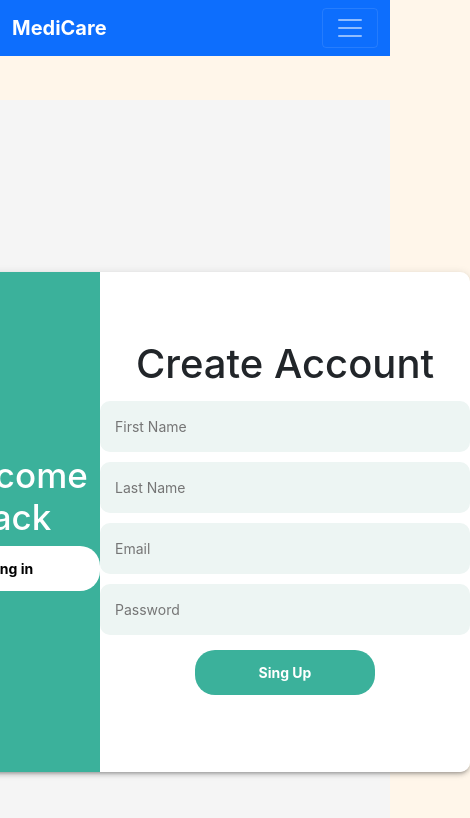
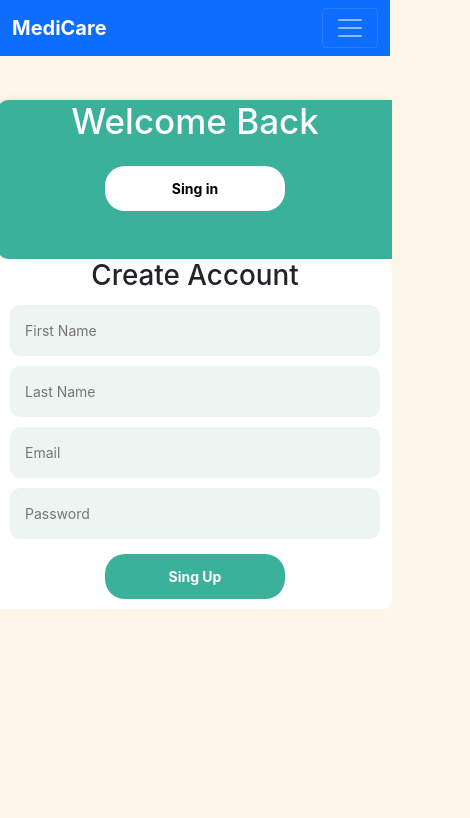
Before and after one commit to Rockrayhan/MediCare-Client, a React (Create React App) app: page /signup2 in a window 390 px wide. Shown: the top 818 px of the page, 470 px wide, since content can reach past the window. Built offline with nearby package versions, Linux system fonts and the light colour scheme; no server answers.

Commit message:
signin responsive

```diff
--- a/src/Components/Header/Header.js
+++ b/src/Components/Header/Header.js
@@ -1,5 +1,5 @@
 import React from 'react';
-import { Container, Nav, Navbar, NavbarBrand } from 'react-bootstrap';
+import { Container, Nav, Navbar, NavbarBrand, NavDropdown } from 'react-bootstrap';
 import { NavLink } from 'react-router-dom';
 import useAuth from '../../Hooks/useAuth';
 import './Header.css'
@@ -13,12 +13,12 @@ const Header = () => {
   }
 
   return (
-    <div style={{marginBottom:'100px'}}>
+    <div style={{ marginBottom: '100px' }}>
 
 
 
 
-      <Navbar  fixed='top' bg="primary" variant="dark" expand="lg">
+      <Navbar fixed='top' bg="primary" variant="dark" expand="lg">
         <Container>
           <NavbarBrand className='fw-bold' href='/'>MediCare</NavbarBrand>
           <Navbar.Toggle aria-controls="basic-navbar-nav" />
@@ -34,7 +34,20 @@ const Header = () => {
 
 
             <Nav>
-               <span className='user-name'>{user.displayName} </span>
+
+            <NavDropdown title="Login/Logout " id="basic-nav-dropdown">
+
+          <NavDropdown.Item href="#action/3.1">
+          <NavLink className="nav-link" aria-current="page" to="/signup2"><button className="btn-success">Sign Up</button></NavLink>
+          </NavDropdown.Item>
+          <NavDropdown.Item href="#action/3.2">
+          <NavLink className="nav-link" aria-current="page" to=""><button onClick={handleLogOut} className="btn-success">Log out</button></NavLink>
+          </NavDropdown.Item>
+
+        </NavDropdown>
+
+
+              {/* <span className='user-name'>{user.displayName} </span>
 
 
               {
@@ -44,7 +57,7 @@ const Header = () => {
                   :
 
                   <NavLink className="nav-link active" aria-current="page" to="/signup2"><button className="btn btn-success">Sign Up</button></NavLink>
-              }
+              } */}
             </Nav>
           </Navbar.Collapse>
         </Container>
--- a/src/Components/Signin/NodeAuth/Signup2.jsx
+++ b/src/Components/Signin/NodeAuth/Signup2.jsx
@@ -4,6 +4,7 @@ import { useState } from "react";
 import axios from "axios";
 import { Link } from "react-router-dom";
 import { useHistory } from 'react-router-dom';
+import './signup2.css'
 const Signup2 = () => {
 
     const [data, setData] = useState({
@@ -43,18 +44,18 @@ const Signup2 = () => {
 
 
     return (
-        <div className={styles.signup_container}>
-            <div className={styles.signup_form_container}>
-                <div className={styles.left}>
-                    <h1>Welcome Back</h1>
+        <div className='container justify-content-center d-flex'>
+            <div className='signup_form_container row'>
+                <div className='left col-lg-4'>
+                    <h1 className='mb-4'>Welcome Back</h1>
                     <Link to="/login2">
-                        <button type="button" className={styles.white_btn}>
+                        <button type="button" className="white_btn mb-5">
                             Sing in
                         </button>
                     </Link>
                 </div>
-                <div className={styles.right}>
-                    <form className={styles.form_container} onSubmit={handleSubmit}>
+                <div className='right col-lg-8'>
+                    <form className='' onSubmit={handleSubmit}>
                         <h1>Create Account</h1>
                         <input
                             type="text"
@@ -63,7 +64,7 @@ const Signup2 = () => {
                             onChange={handleChange}
                             value={data.firstName}
                             required
-                            className={styles.input}
+                            className='input'
                         />
                         <input
                             type="text"
@@ -72,7 +73,7 @@ const Signup2 = () => {
                             onChange={handleChange}
                             value={data.lastName}
                             required
-                            className={styles.input}
+                            className='input'
                         />
                         <input
                             type="email"
@@ -81,7 +82,7 @@ const Signup2 = () => {
                             onChange={handleChange}
                             value={data.email}
                             required
-                            className={styles.input}
+                            className='input'
                         />
                         <input
                             type="password"
@@ -90,10 +91,12 @@ const Signup2 = () => {
                             onChange={handleChange}
                             value={data.password}
                             required
-                            className={styles.input}
+                            className='input'
                         />
-                        {error && <div className={styles.error_msg}>{error}</div>}
-                        <button type="submit" className={styles.green_btn}>
+                        <br />
+
+                        {error && <div className="error_msg">{error}</div>}
+                        <button type="submit" className='green_btn'>
                             Sing Up
                         </button>
                     </form>
--- /dev/null
+++ b/src/Components/Signin/NodeAuth/signup2.css
@@ -0,0 +1,86 @@
+.signup_form_container {
+	width: 900px;
+	height: 500px;
+	display: flex;
+	border-radius: 10px;
+	box-shadow: 0px 3px 3px -2px rgb(0 0 0 / 20%),
+		0px 3px 4px 0px rgb(0 0 0 / 14%), 0px 1px 8px 0px rgb(0 0 0 / 12%);
+}
+
+
+.left {
+	flex: 1;
+	display: flex;
+	flex-direction: column;
+	align-items: center;
+	justify-content: center;
+	background-color: #3bb19b;
+	border-top-left-radius: 10px;
+	border-bottom-left-radius: 10px;
+}
+
+
+.left h1 {
+	margin-top: 0;
+	color: white;
+	font-size: 35px;
+	align-self: center;
+}
+
+
+.right {
+	flex: 2;
+	display: flex;
+	flex-direction: column;
+	align-items: center;
+	justify-content: center;
+	background-color: white;
+	border-top-right-radius: 10px;
+	border-bottom-right-radius: 10px;
+}
+
+
+
+.white_btn,
+.green_btn {
+	border: none;
+	outline: none;
+	padding: 12px 0;
+	background-color: white;
+	border-radius: 20px;
+	width: 180px;
+	font-weight: bold;
+	font-size: 14px;
+	cursor: pointer;
+}
+
+.green_btn {
+	background-color: #3bb19b;
+	color: white;
+	margin: 10px;
+}
+
+
+.input {
+	outline: none;
+	border: none;
+	width: 370px;
+	padding: 15px;
+	border-radius: 10px;
+	background-color: #edf5f3;
+	margin: 5px 0;
+	font-size: 14px;
+}
+
+
+
+.error_msg {
+	width: 370px;
+	padding: 15px;
+	margin: 5px 0;
+	font-size: 14px;
+	background-color: #f34646;
+	color: white;
+	border-radius: 5px;
+	text-align: center;
+}
--- a/src/Components/Signin/NodeAuth/styles.module.css
+++ b/src/Components/Signin/NodeAuth/styles.module.css
@@ -1,98 +1,27 @@
-.signup_container {
+/* .signup_container {
 	width: 100%;
 	min-height: 100vh;
 	background-color: #f5f5f5;
 	display: flex;
 	align-items: center;
 	justify-content: center;
-}
+} */
 
-.signup_form_container {
-	width: 900px;
-	height: 500px;
-	display: flex;
-	border-radius: 10px;
-	box-shadow: 0px 3px 3px -2px rgb(0 0 0 / 20%),
-		0px 3px 4px 0px rgb(0 0 0 / 14%), 0px 1px 8px 0px rgb(0 0 0 / 12%);
-}
 
-.left {
-	flex: 1;
+
+
+
+
+
+
+
+/* .form_container {
 	display: flex;
 	flex-direction: column;
 	align-items: center;
-	justify-content: center;
-	background-color: #3bb19b;
-	border-top-left-radius: 10px;
-	border-bottom-left-radius: 10px;
-}
+} */
 
-.left h1 {
-	margin-top: 0;
-	color: white;
-	font-size: 35px;
-	align-self: center;
-}
-
-.right {
-	flex: 2;
-	display: flex;
-	flex-direction: column;
-	align-items: center;
-	justify-content: center;
-	background-color: white;
-	border-top-right-radius: 10px;
-	border-bottom-right-radius: 10px;
-}
-
-.form_container {
-	display: flex;
-	flex-direction: column;
-	align-items: center;
-}
-
-.form_container h1 {
+/* .form_container h1 {
 	font-size: 40px;
 	margin-top: 0;
-}
-
-.input {
-	outline: none;
-	border: none;
-	width: 370px;
-	padding: 15px;
-	border-radius: 10px;
-	background-color: #edf5f3;
-	margin: 5px 0;
-	font-size: 14px;
-}
-
-.error_msg {
-	width: 370px;
-	padding: 15px;
-	margin: 5px 0;
-	font-size: 14px;
-	background-color: #f34646;
-	color: white;
-	border-radius: 5px;
-	text-align: center;
-}
-
-.white_btn,
-.green_btn {
-	border: none;
-	outline: none;
-	padding: 12px 0;
-	background-color: white;
-	border-radius: 20px;
-	width: 180px;
-	font-weight: bold;
-	font-size: 14px;
-	cursor: pointer;
-}
-
-.green_btn {
-	background-color: #3bb19b;
-	color: white;
-	margin: 10px;
-}
+} */
```
